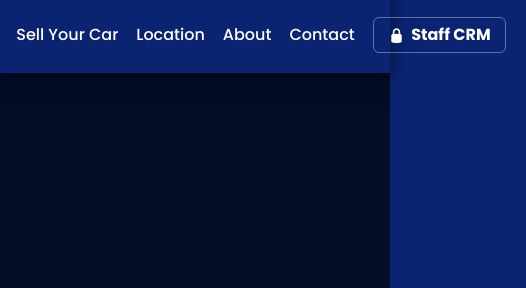
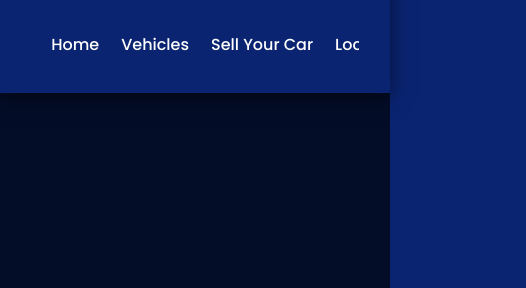
Before and after one commit to mos00000006/mi-car-sales, a plain HTML site: page index.html in a window 390 px wide. Shown: the part 180-468 px from the top of the page, 526 px wide, since content can reach past the window. Drawn offline with Linux system fonts and the light colour scheme.

Commit message:
Update style.css

```diff
--- a/style.css
+++ b/style.css
@@ -1024,3 +1024,83 @@
         flex: 0 0 auto !important;
     }
 }
+/* ==========================================
+   MOBILE NAVIGATION — FORCE HORIZONTAL SWIPE
+========================================== */
+
+@media (max-width: 768px) {
+
+    nav {
+        width: 100% !important;
+        max-width: 100% !important;
+        overflow: hidden !important;
+    }
+
+    nav ul {
+        display: flex !important;
+        flex-direction: row !important;
+        flex-wrap: nowrap !important;
+
+        width: max-content !important;
+        min-width: max-content !important;
+
+        max-width: none !important;
+
+        overflow-x: auto !important;
+        overflow-y: hidden !important;
+
+        white-space: nowrap !important;
+
+        gap: 22px !important;
+
+        padding: 10px 20px !important;
+        margin: 0 !important;
+
+        -webkit-overflow-scrolling: touch !important;
+        touch-action: pan-x !important;
+
+        scrollbar-width: none !important;
+    }
+
+    nav ul::-webkit-scrollbar {
+        display: none !important;
+    }
+
+    nav ul li {
+        display: inline-flex !important;
+        flex: 0 0 auto !important;
+
+        width: auto !important;
+        min-width: max-content !important;
+
+        white-space: nowrap !important;
+    }
+
+    nav ul li a {
+        display: inline-flex !important;
+        flex: 0 0 auto !important;
+
+        width: auto !important;
+        min-width: max-content !important;
+
+        white-space: nowrap !important;
+
+        text-decoration: none !important;
+    }
+
+    /* Staff CRM stays as the final item */
+    nav ul .staff-crm-item {
+        margin-left: 0 !important;
+        flex: 0 0 auto !important;
+    }
+
+    .staff-crm-link {
+        display: inline-flex !important;
+        flex: 0 0 auto !important;
+
+        width: auto !important;
+        min-width: max-content !important;
+
+        white-space: nowrap !important;
+    }
+}
```
